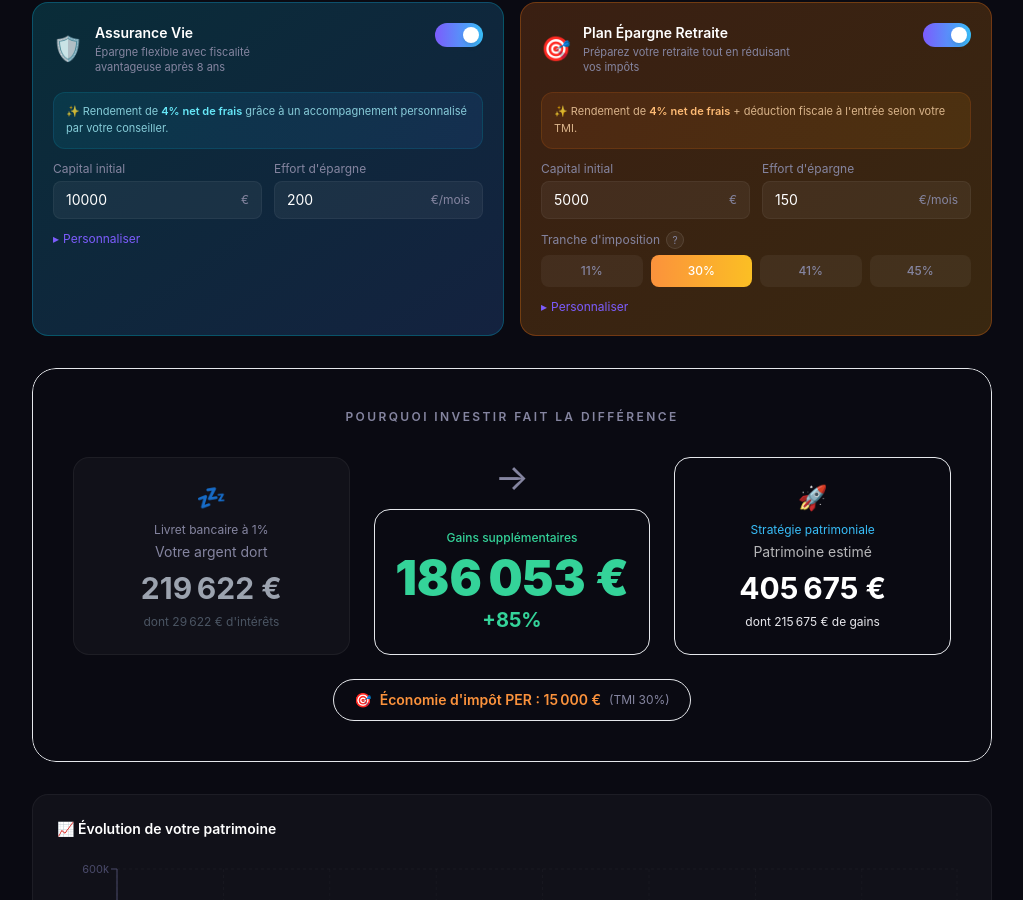
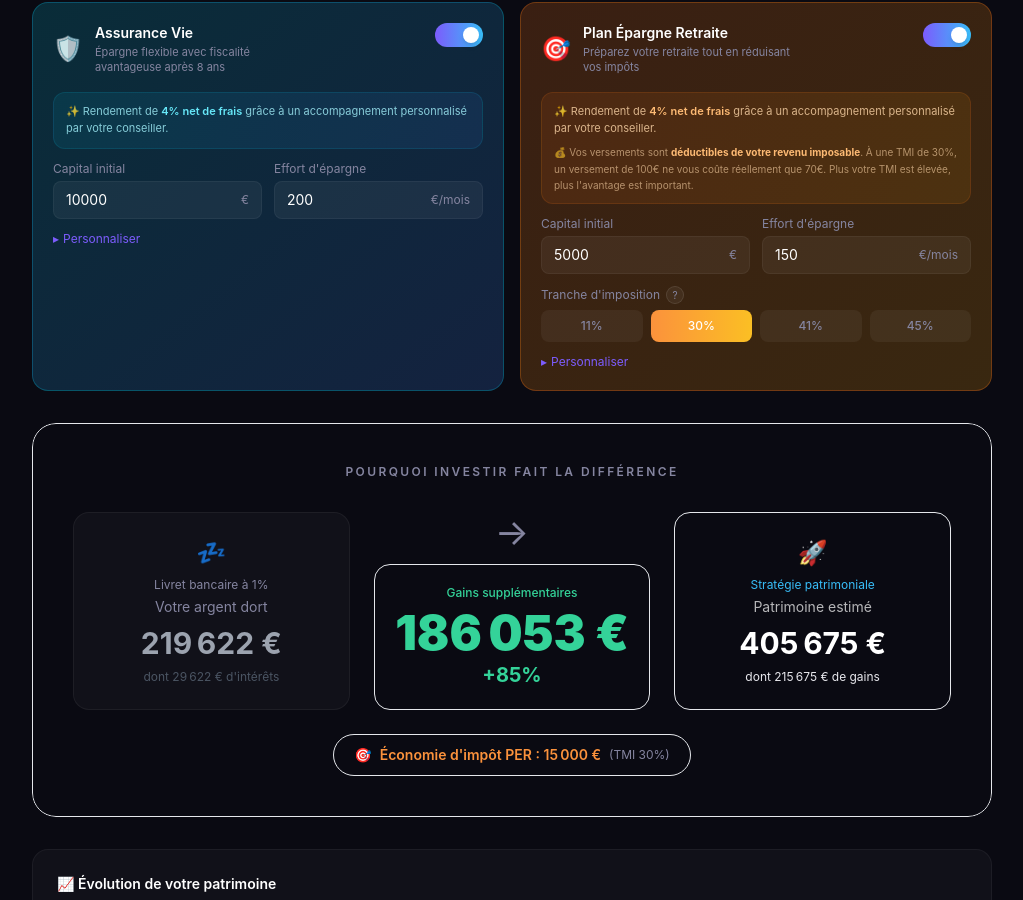
Before and after one commit to louminod/simulateur-patrimoine, a Next.js app: page / in a window 1280 px wide. Shown: the part 912-1812 px from the top of the page, without its empty margins (128-1151 px from the left). Built offline with nearby package versions, Linux system fonts and the light colour scheme.

Commit message:
feat: PER description with tax deduction explanation + remove redundant text

```diff
--- a/src/app/page.tsx
+++ b/src/app/page.tsx
@@ -423,7 +423,10 @@ function PERCard({ config, onChange }: { config: EnvelopeConfig; onChange: (c: E
       <div className="space-y-3">
         <div className="bg-gradient-to-r from-orange-500/10 to-amber-500/10 border border-orange-500/15 rounded-xl px-3 py-2.5">
           <p className="text-[11px] text-orange-200/80 leading-relaxed">
-            ✨ Rendement de <span className="font-semibold text-orange-300">4% net de frais</span> + déduction fiscale à l&apos;entrée selon votre TMI.
+            ✨ Rendement de <span className="font-semibold text-orange-300">4% net de frais</span> grâce à un accompagnement personnalisé par votre conseiller.
+          </p>
+          <p className="text-[10px] text-orange-200/60 mt-1.5 leading-relaxed">
+            💰 Vos versements sont <strong className="text-orange-300">déductibles de votre revenu imposable</strong>. À une TMI de 30%, un versement de 100€ ne vous coûte réellement que 70€. Plus votre TMI est élevée, plus l&apos;avantage est important.
           </p>
         </div>
         <div className="grid grid-cols-2 gap-3">
@@ -450,7 +453,6 @@ function PERCard({ config, onChange }: { config: EnvelopeConfig; onChange: (c: E
         </button>
         {showAdvanced && (
           <div className="pt-2 border-t border-white/5 space-y-3">
-            <p className="text-xs text-[var(--muted)]">Rendement : 4% net de frais</p>
             <div className="bg-white/5 rounded-lg p-2.5 space-y-1.5">
               <p className="text-[11px] font-medium text-[var(--muted)]">Frais appliqués</p>
               <div className="flex justify-between text-[10px]">
```
